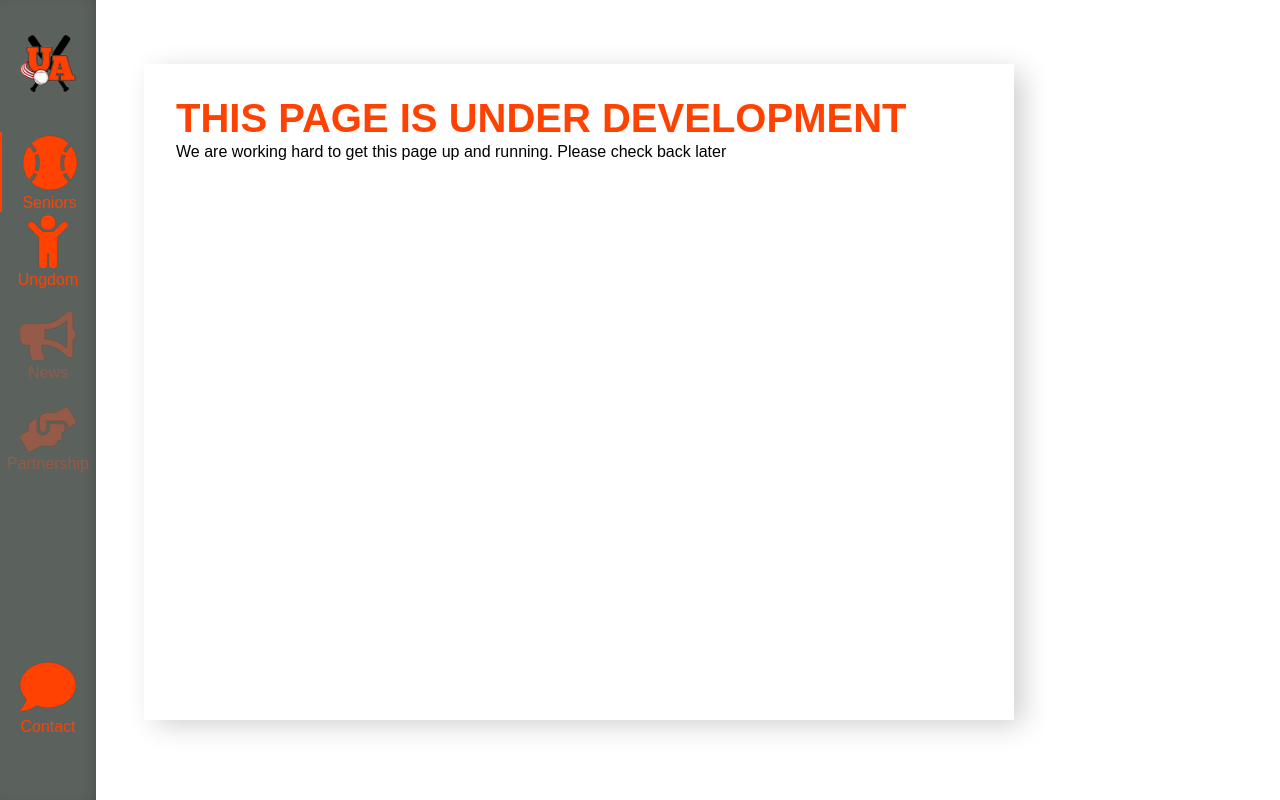
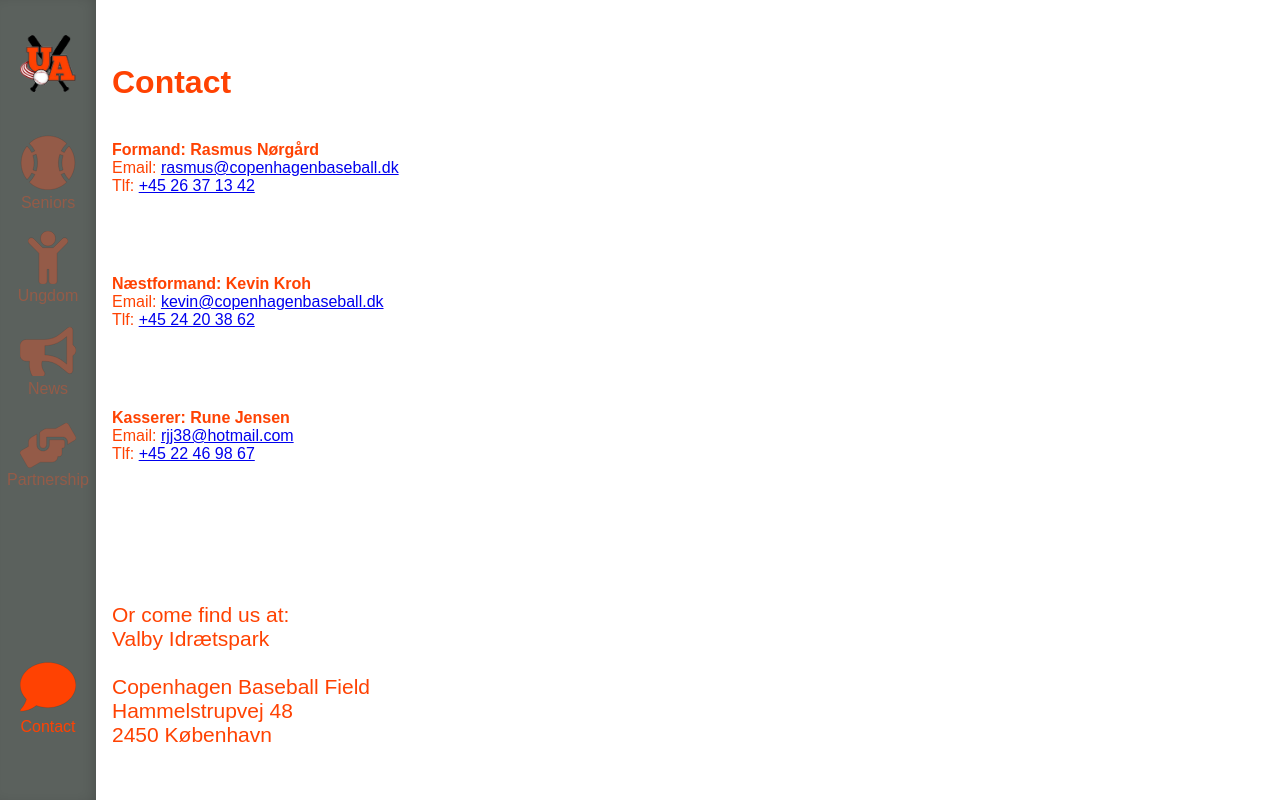
Before and after one commit to mrskytte/baseball, a website built with Parcel: page contact.html in a window 1280 px wide. Built offline with nearby package versions, Linux system fonts and the light colour scheme; no server answers.

Commit message:
contact and nav added

```diff
--- a/contact.html
+++ b/contact.html
@@ -6,14 +6,14 @@
     <title>Copenhagen Baseball | Player Profiles</title>
     <link rel="stylesheet" href="style.scss" />
   </head>
-  <body id="summaries-body-element">
+  <body id="contact">
     <nav id="navbar">
       <ul id="navbar-nav">
         <li id="logo-container">
           <a href="index.html"><img src="UAlogo_transparent.png" /></a>
         </li>
+        <li class="navpoint"></li>
         <li class="navpoint">
-          <li class="navpoint selected">
           <a class="nav-link" href="seniors.html">
             <svg
               aria-hidden="true"
@@ -32,6 +32,7 @@
             <span class="link-text">Seniors</span>
           </a>
         </li>
+        <li class="navpoint">
           <a class="nav-link" href="youth.html">
             <svg
               id="youth"
@@ -112,38 +113,51 @@
       </ul>
     </nav>
     <main id="summaries-main">
-      <article class="news-update">
-        <h1>THIS PAGE IS UNDER DEVELOPMENT</h1>
-        <p>
-          We are working hard to get this page up and running. Please check back
-          later
+      <h1>Contact</h1>
+      <div class="contact-cards">
+        <div class="contact-card">
+          <h4 class="contact-name">Formand: Rasmus Nørgård</h4>
+          <p class="email">
+            Email:
+            <a href="mailto:rasmus@copenhagenbaseball.dk"
+              >rasmus@copenhagenbaseball.dk</a
+            >
           </p>
-      </article>
+          <p class="phone">
+            Tlf: <a href="tel:+4526371342">+45 26 37 13 42</a>
+          </p>
+        </div>
+        <div class="contact-card">
+          <h4 class="contact-name">Næstformand: Kevin Kroh</h4>
+          <p class="email">
+            Email:
+            <a href="mailto:kevin@copenhagenbaseball.dk"
+              >kevin@copenhagenbaseball.dk</a
+            >
+          </p>
+          <p class="phone">
+            Tlf: <a href="tel:+4524203862">+45 24 20 38 62</a>
+          </p>
+        </div>
+        <div class="contact-card">
+          <h4 class="contact-name">Kasserer: Rune Jensen</h4>
+          <p class="email">
+            Email: <a href="mailto:rjj38@hotmail.com">rjj38@hotmail.com</a>
+          </p>
+          <p class="phone">
+            Tlf: <a href="tel:+4522469867">+45 22 46 98 67</a>
+          </p>
+        </div>
+      </div>
+      <div class="come-find-us">
+        Or come find us at: <br />
+        Valby Idrætspark
+        <br />
+        <br />
+        Copenhagen Baseball Field<br />
+        Hammelstrupvej 48<br />
+        2450 København
+      </div>
     </main>
-    <template>
-      <article class="summaries-update">
-        <p class="summaries-date-p">
-          <span class="date-day">15</span>
-          <span class="date-month">MARCH</span>
-          <span class="date-year">2020</span>
-        </p>
-        <h1 class="summaries-title">THIS IS A TITLE FOR A summaries UPDATE</h1>
-        <p class="summaries-body">
-          This is the full news update Lorem ipsum dolor sit, amet consectetur
-          adipisicing elit. Eveniet magni temporibus neque consequuntur
-          accusantium optio similique tempora inventore, officia cumque tenetur
-          unde vitae? Minima eum, amet totam aliquam perspiciatis ut, explicabo
-          provident reprehenderit nulla iure eaque, odit modi aliquid commodi?
-          Ratione vitae, sit tempore ipsa perferendis totam labore amet sequi
-          esse iste placeat nisi doloremque fugit dolorum dolorem dignissimos
-          hic aperiam eum assumenda tenetur, eligendi nostrum velit recusandae?
-          Quo, distinctio vel pariatur voluptatibus provident repudiandae minus
-          temporibus unde cum, illo saepe soluta dolorum repellendus. Quisquam
-          distinctio accusantium porro iste provident tempore temporibus quis
-          aspernatur, repellendus alias exercitationem quia tempora deleniti.
-        </p>
-      </article>
-    </template>
-    <script src="news.js"></script>
   </body>
 </html>
--- a/style.scss
+++ b/style.scss
@@ -297,3 +297,16 @@ main {
     }
   }
 }
+
+#contact {
+  main {
+    display: block;
+  }
+  .contact-card {
+    padding: 40px 0;
+  }
+  .come-find-us {
+    padding-top: 100px;
+    font-size: 21px;
+  }
+}
```
Also changed, not shown: U14.html (+2 -1 lines), baseball.html (+2 -1 lines), gallery.html (+2 -1 lines), index.html (+22 -20 lines), little-league.html (+2 -1 lines), map.html (+2 -1 lines), news.html (+2 -1 lines), parents.html (+2 -1 lines), partnership.html (+2 -1 lines), schedule.html (+2 -1 lines), seniors.html (+2 -1 lines), summaries.html (+2 -1 lines), t-ball.html (+2 -1 lines), youth.html (+2 -1 lines), 1 other file. Lines whose indentation alone changed are shown as unchanged.
